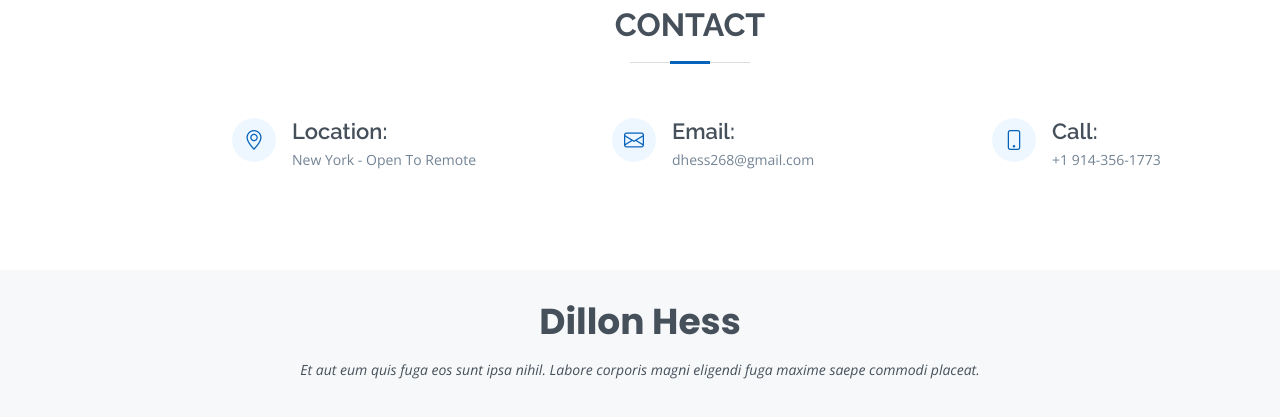
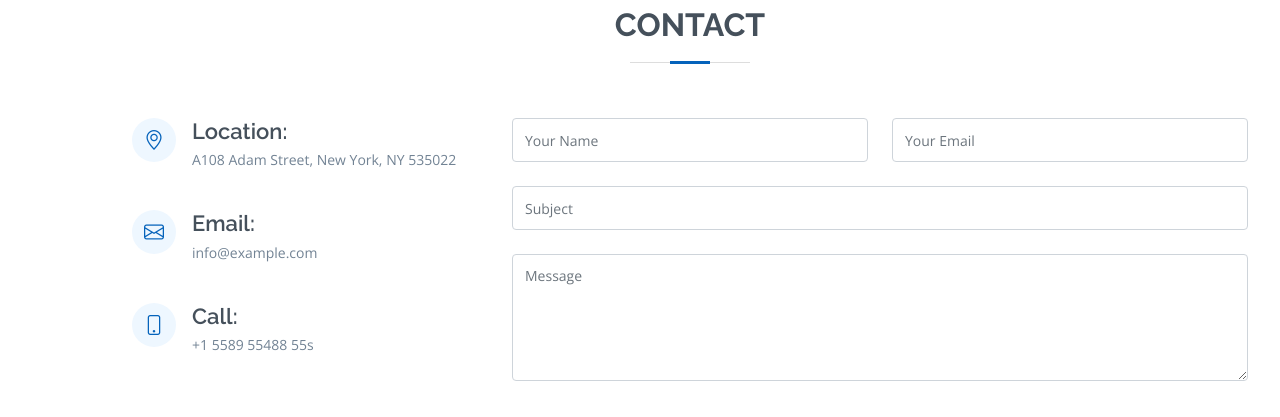
Before and after one commit to dhess268/my-portfolio, a plain HTML site: page index.html in a window 1280 px wide. Shown: the part 5350-5767 px from the top of the page. Drawn offline with nearby package versions, Linux system fonts and the light colour scheme.

Commit message:
try with captcha

```diff
--- a/assets/css/style.css
+++ b/assets/css/style.css
@@ -955,14 +955,14 @@ section {
   color: #728394;
 }
 
-/* .contact .info .email,
+.contact .info .email,
 .contact .info .phone {
   margin-top: 40px;
-} */
-.info--contact {
+}
+/* .info--contact {
   margin-left: 100px;
   margin-bottom: 40px;
-}
+} */
 .contact .info .email:hover i,
 .contact .info .address:hover i,
 .contact .info .phone:hover i {
--- a/index.html
+++ b/index.html
@@ -532,39 +532,58 @@
 
     <div class="row mt-1">
 
-
-
-
-      <div class="col-sm-12 col-lg-4">
-        <div class="info info--contact">
+      <div class="col-lg-4">
+        <div class="info">
           <div class="address">
             <i class="bi bi-geo-alt"></i>
             <h4>Location:</h4>
-            <p>New York - Open To Remote</p>
+            <p>A108 Adam Street, New York, NY 535022</p>
           </div>
-        </div>
-      </div>
 
-      <div class="col-sm-12 col-lg-4">
-        <div class="info info--contact">
           <div class="email">
             <i class="bi bi-envelope"></i>
             <h4>Email:</h4>
-            <p>dhess268@gmail.com</p>
+            <p>info@example.com</p>
           </div>
+
+          <div class="phone">
+            <i class="bi bi-phone"></i>
+            <h4>Call:</h4>
+            <p>+1 5589 55488 55s</p>
+          </div>
+
         </div>
 
       </div>
 
-      <div class="col-sm-12 col-lg-4">
-        <div class="info info--contact">
-          <div class="phone">
-            <i class="bi bi-phone"></i>
-            <h4>Call:</h4>
-            <p>+1 914-356-1773</p>
+      <div class="col-lg-8 mt-5 mt-lg-0">
+
+        <form action="forms/contact.php" method="post" data-netlify="true" data-netlify-recaptcha="true" role="form" class="php-email-form">
+          <div class="row">
+            <div class="col-md-6 form-group">
+              <input type="text" name="name" class="form-control" id="name" placeholder="Your Name" required>
+            </div>
+            <div class="col-md-6 form-group mt-3 mt-md-0">
+              <input type="email" class="form-control" name="email" id="email" placeholder="Your Email" required>
+            </div>
           </div>
-        </div>
+          <div class="form-group mt-3">
+            <input type="text" class="form-control" name="subject" id="subject" placeholder="Subject" required>
+          </div>
+          <div class="form-group mt-3">
+            <textarea class="form-control" name="message" rows="5" placeholder="Message" required></textarea>
+          </div>
+          <div class="form-group mt-3" data-netlify-recaptcha="true"></div>
+          <div class="my-3">
+            <div class="loading">Loading</div>
+            <div class="error-message"></div>
+            <div class="sent-message">Your message has been sent. Thank you!</div>
+          </div>
+          <div class="text-center"><button type="submit">Send Message</button></div>
+        </form>
+
       </div>
+
     </div>
 
   </div>
```
